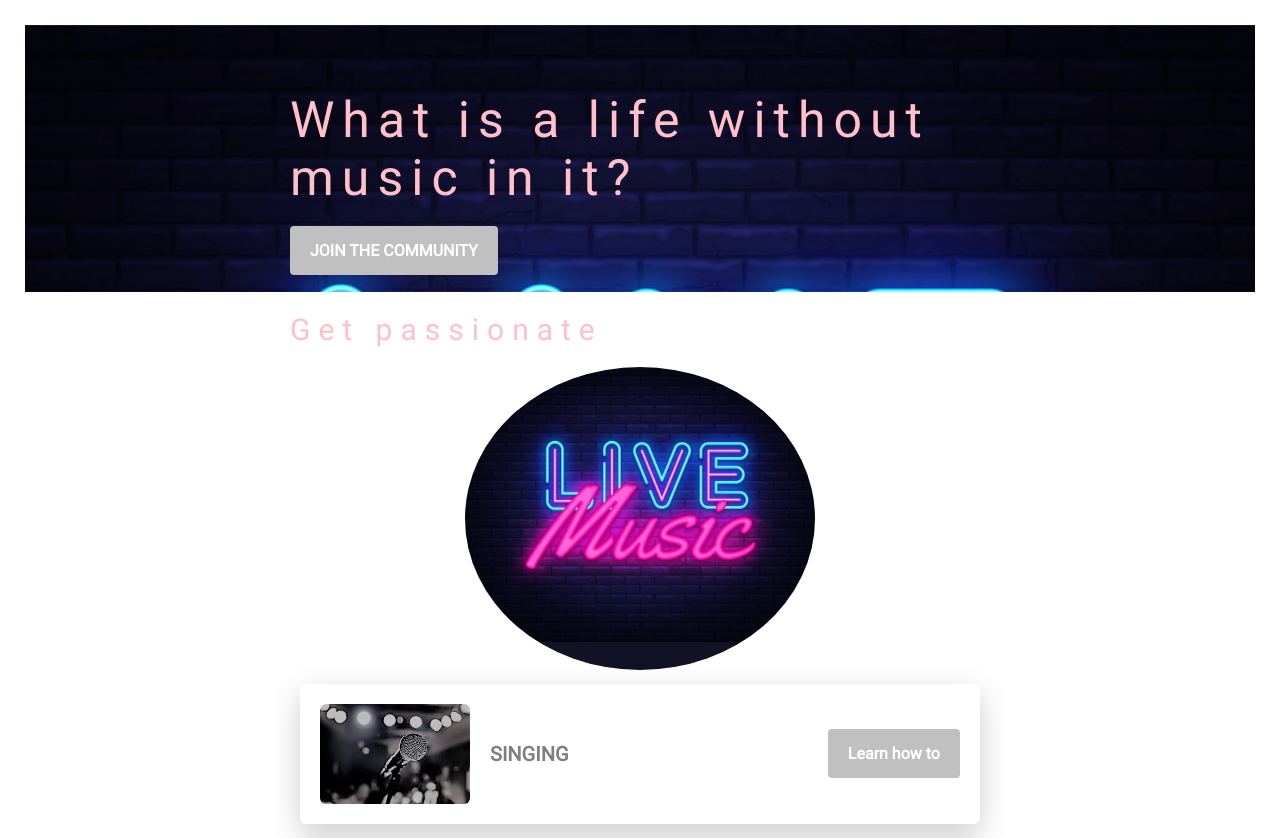
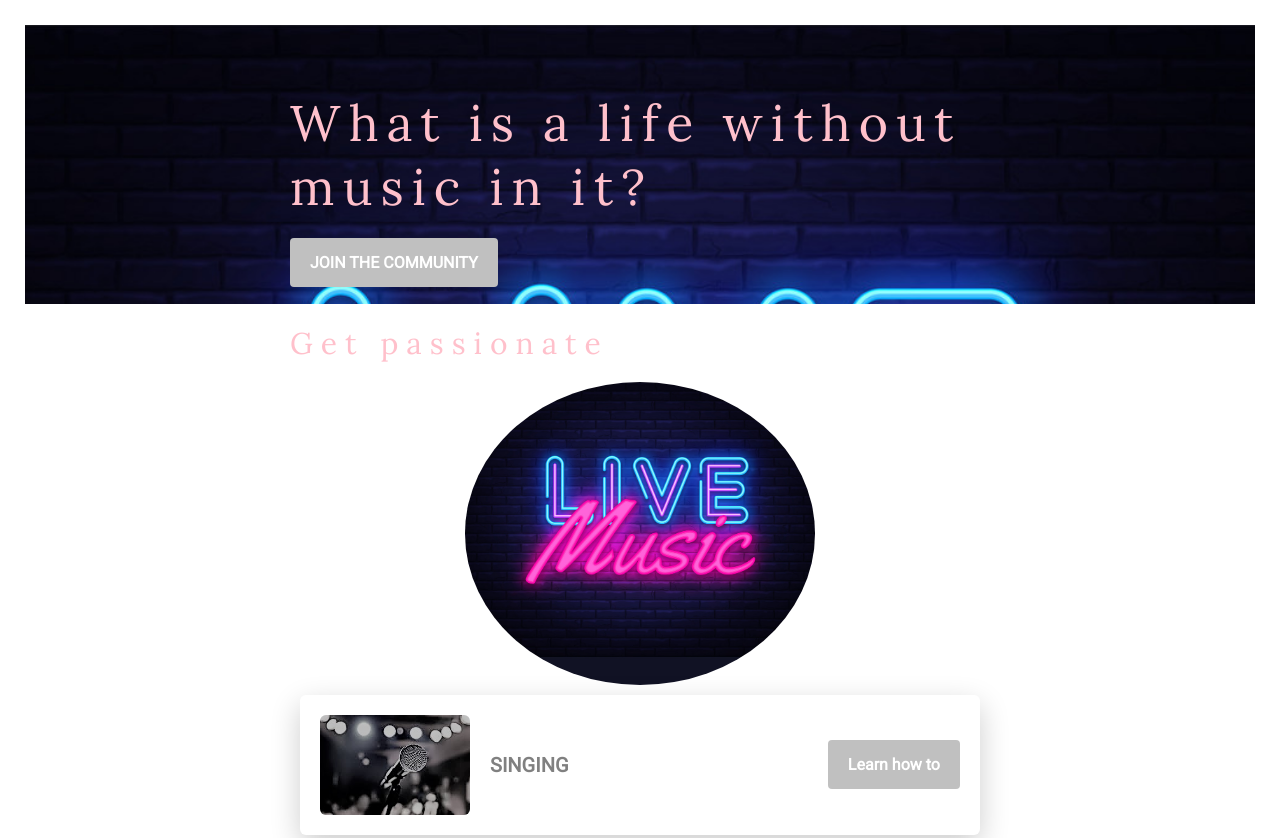
Before and after one commit to Reda98/mini-me, a plain HTML site: page index.html in a window 1280 px wide. Shown: the top 838 px of the page. Drawn offline with Linux system fonts and the light colour scheme; a script that the page names is missing.

Commit message:
Add files via upload

```diff
--- a/CSS/Components/banner.css
+++ b/CSS/Components/banner.css
@@ -2,7 +2,7 @@
 	background-image:url(../../images/live.jpg);
 	background-size: 100% auto;
 	color: orange;
-	padding: 32px 0px;
+	padding: 32px 0;
 
 }
 
@@ -14,3 +14,4 @@
 	font-weight: lighter;
 	opacity: 0.8;
 	margin-bottom: 40px;
+}
--- a/CSS/Components/card.css
+++ b/CSS/Components/card.css
@@ -8,7 +8,7 @@
 	display: flex;
 	align-items: center;
 	justify-content: space-between;
-	box-shadow: 0px 10px 30px rgba(0,0,0,0.2);
+	box-shadow: 0 10px 30px rgba(0,0,0,0.2);
 	border-radius: 6px;
 	margin:10px;
 	flex-basis:250px;
--- a/CSS/style.css
+++ b/CSS/style.css
@@ -35,7 +35,7 @@ div {
 
        h1, h2{
     	 color: pink;
-         font-family: 'Lora' sans-serif;
+         font-family: 'Lora' ;
          font-size: 30px;
          font-weight : lighter;
          letter-spacing: 8px;
@@ -61,9 +61,9 @@ a:hover {
 
 .img-circle {
 	margin: 25;
-    display: center;
+    display: block;
     width: 50%;
-    border-radius: 50%
+    border-radius: 50%;
 }
 
 .btn-pink {
```
